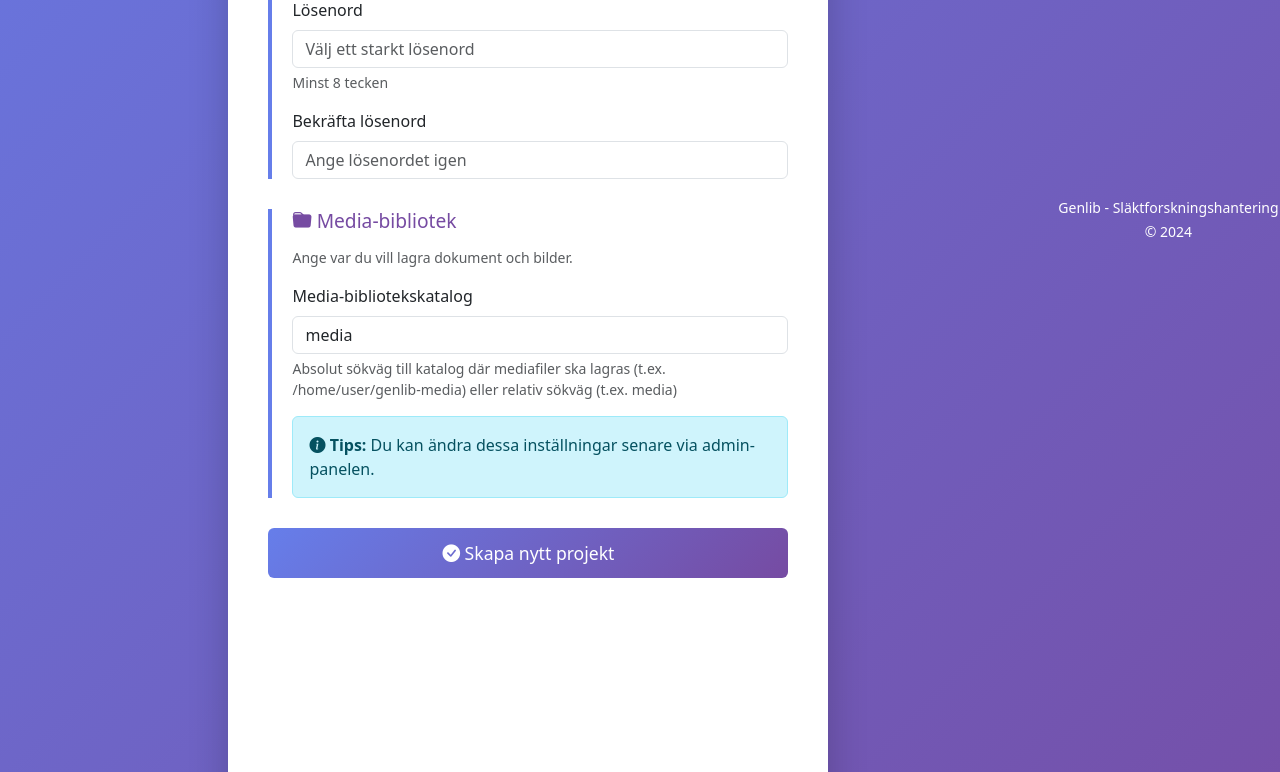
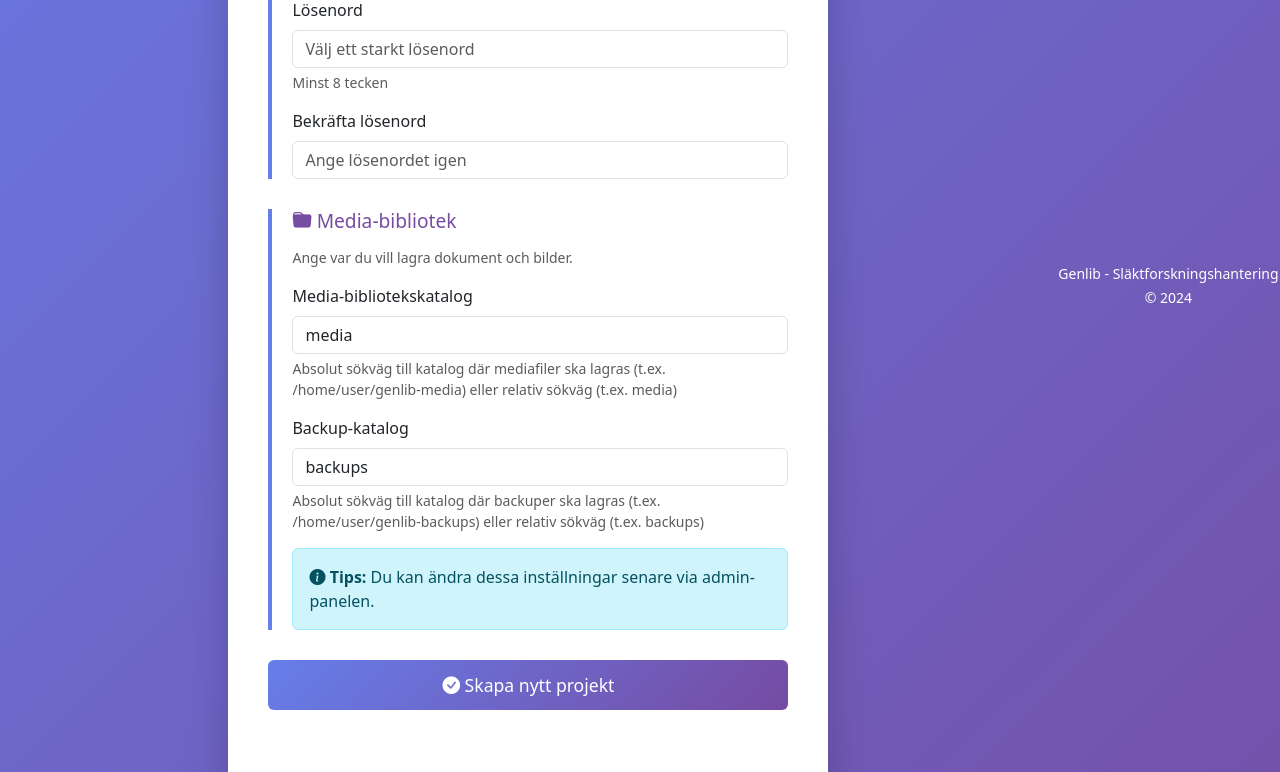
Before and after one commit to carleson/Genlib, a Django app: page /setup/ in a window 1280 px wide. Shown: the part 637-1409 px from the top of the page. Run offline with Django 5.2, Linux system fonts and the light colour scheme; data comes from the database, SQL or seed files in the repository.

Commit message:
Built in backup/restore functionality.

```diff
--- a/config/settings.py
+++ b/config/settings.py
@@ -53,7 +53,6 @@ MIDDLEWARE = [
     "django.contrib.auth.middleware.AuthenticationMiddleware",
     "django.contrib.messages.middleware.MessageMiddleware",
     "django.middleware.clickjacking.XFrameOptionsMiddleware",
-    "core.middleware.SetupCheckMiddleware",
 ]
 
 ROOT_URLCONF = "config.urls"
--- a/core/forms.py
+++ b/core/forms.py
@@ -74,6 +74,19 @@ class InitialSetupForm(forms.Form):
         widget=forms.TextInput(attrs={
             'class': 'form-control',
             'placeholder': '/absolut/sökväg/till/media eller media'
+        })
+    )
+
+    # Backup-katalog
+    backup_directory_path = forms.CharField(
+        max_length=500,
+        label="Backup-katalog",
+        help_text="Absolut sökväg till katalog där backuper ska lagras (t.ex. /home/user/genlib-backups) eller relativ sökväg (t.ex. backups)",
+        initial="backups",
+        required=False,
+        widget=forms.TextInput(attrs={
+            'class': 'form-control',
+            'placeholder': '/absolut/sökväg/till/backups eller backups'
         })
     )
 
--- a/core/models.py
+++ b/core/models.py
@@ -16,6 +16,12 @@ class SystemConfig(models.Model):
         default='media',
         verbose_name="Dokumentkatalog namn",
         help_text="Namnet på katalogen (används i URL)"
+    )
+    backup_directory_path = models.CharField(
+        max_length=500,
+        default='backups',
+        verbose_name="Backup-katalog sökväg",
+        help_text="Absolut sökväg (t.ex. /home/user/genlib-backups) eller relativ (t.ex. backups)"
     )
 
     class Meta:
@@ -44,6 +50,15 @@ class SystemConfig(models.Model):
         """Returnera absolut sökväg till media root"""
         from django.conf import settings
         path = Path(self.media_directory_path)
+        if path.is_absolute():
+            return path
+        else:
+            return settings.BASE_DIR / path
+
+    def get_backup_root(self):
+        """Returnera absolut sökväg till backup root"""
+        from django.conf import settings
+        path = Path(self.backup_directory_path)
         if path.is_absolute():
             return path
         else:
--- a/core/urls.py
+++ b/core/urls.py
@@ -1,9 +1,22 @@
 from django.urls import path
-from .views import dashboard, initial_setup
+from .views import (
+    dashboard,
+    initial_setup,
+    backup_list,
+    create_backup,
+    download_backup,
+    delete_backup,
+    restore_backup,
+)
 
 app_name = 'core'
 
 urlpatterns = [
     path('', dashboard, name='dashboard'),
     path('setup/', initial_setup, name='initial_setup'),
+    path('backup/', backup_list, name='backup_list'),
+    path('backup/create/', create_backup, name='create_backup'),
+    path('backup/download/<str:filename>/', download_backup, name='download_backup'),
+    path('backup/delete/<str:filename>/', delete_backup, name='delete_backup'),
+    path('backup/restore/', restore_backup, name='restore_backup'),
 ]
--- a/core/views.py
+++ b/core/views.py
@@ -5,10 +5,14 @@ from django.contrib.auth import login
 from django.db.models import Count, Sum
 from django.utils import timezone
 from django.contrib import messages
+from django.http import FileResponse, HttpResponse
 from persons.models import Person
 from documents.models import Document
 from .models import SetupStatus, SystemConfig
 from .forms import InitialSetupForm
+from pathlib import Path
+from datetime import datetime
+import os
 
 
 @login_required
@@ -80,9 +84,10 @@ def initial_setup(request):
                         password=form.cleaned_data['password']
                     )
 
-                    # Konfigurera media-katalog
+                    # Konfigurera media-katalog och backup-katalog
                     config = SystemConfig.load()
                     config.media_directory_path = form.cleaned_data['media_directory_path']
+                    config.backup_directory_path = form.cleaned_data.get('backup_directory_path', 'backups')
                     config.save()
 
                     # Markera setup som klar
@@ -188,3 +193,138 @@ def initial_setup(request):
     }
 
     return render(request, 'core/initial_setup.html', context)
+
+
+@login_required
+def backup_list(request):
+    """Visa lista över backuper och skapa ny backup"""
+    from .utils import get_backup_root
+
+    backup_root = Path(get_backup_root())
+    backup_root.mkdir(parents=True, exist_ok=True)
+
+    # Hämta alla backup-filer
+    backups = []
+    if backup_root.exists():
+        for backup_file in sorted(backup_root.glob('genlib_backup_*.zip'), reverse=True):
+            backups.append({
+                'name': backup_file.name,
+                'path': backup_file,
+                'size': backup_file.stat().st_size,
+                'size_display': format_file_size(backup_file.stat().st_size),
+                'created': datetime.fromtimestamp(backup_file.stat().st_mtime),
+            })
+
+    context = {
+        'backups': backups,
+        'backup_directory': str(backup_root),
+    }
+
+    return render(request, 'core/backup_list.html', context)
+
+
+@login_required
+def create_backup(request):
+    """Skapa en ny backup"""
+    from django.core.management import call_command
+    from io import StringIO
+    from .utils import get_backup_root
+
+    if request.method == 'POST':
+        try:
+            backup_root = Path(get_backup_root())
+            backup_root.mkdir(parents=True, exist_ok=True)
+
+            # Kör backup-kommandot
+            out = StringIO()
+            call_command('backup', output_dir=str(backup_root), stdout=out)
+
+            messages.success(request, 'Backup skapad framgångsrikt!')
+            return redirect('core:backup_list')
+
+        except Exception as e:
+            messages.error(request, f'Fel vid skapande av backup: {e}')
+            return redirect('core:backup_list')
+
+    return redirect('core:backup_list')
+
+
+@login_required
+def download_backup(request, filename):
+    """Ladda ner en backup-fil"""
+    from .utils import get_backup_root
+
+    backup_root = Path(get_backup_root())
+    backup_file = backup_root / filename
+
+    # Säkerhetskontroll: verifiera att filen finns och är inom backup-katalogen
+    if not backup_file.exists() or not backup_file.is_relative_to(backup_root):
+        messages.error(request, 'Backup-filen hittades inte')
+        return redirect('core:backup_list')
+
+    # Returnera filen som nedladdning
+    response = FileResponse(open(backup_file, 'rb'), as_attachment=True)
+    response['Content-Disposition'] = f'attachment; filename="{filename}"'
+    return response
+
+
+@login_required
+def delete_backup(request, filename):
+    """Ta bort en backup-fil"""
+    from .utils import get_backup_root
+
+    if request.method == 'POST':
+        backup_root = Path(get_backup_root())
+        backup_file = backup_root / filename
+
+        # Säkerhetskontroll
+        if backup_file.exists() and backup_file.is_relative_to(backup_root):
+            try:
+                backup_file.unlink()
+                messages.success(request, f'Backup {filename} har tagits bort')
+            except Exception as e:
+                messages.error(request, f'Kunde inte ta bort backup: {e}')
+        else:
+            messages.error(request, 'Backup-filen hittades inte')
+
+    return redirect('core:backup_list')
+
+
+@login_required
+def restore_backup(request):
+    """Återställ från en backup"""
+    from django.core.management import call_command
+    from io import StringIO
+    from .utils import get_backup_root
+
+    if request.method == 'POST':
+        filename = request.POST.get('filename')
+
+        if not filename:
+            messages.error(request, 'Ingen backup-fil vald')
+            return redirect('core:backup_list')
+
+        backup_root = Path(get_backup_root())
+        backup_file = backup_root / filename
+
+        # Säkerhetskontroll
+        if not backup_file.exists() or not backup_file.is_relative_to(backup_root):
+            messages.error(request, 'Backup-filen hittades inte')
+            return redirect('core:backup_list')
+
+        try:
+            # Kör restore-kommandot
+            out = StringIO()
+            call_command('restore', str(backup_file), '--no-confirm', stdout=out)
+
+            messages.success(
+                request,
+                'Backup återställd framgångsrikt! Starta om servern för att ladda nya data.'
+            )
+            return redirect('core:backup_list')
+
+        except Exception as e:
+            messages.error(request, f'Fel vid återställning av backup: {e}')
+            return redirect('core:backup_list')
+
+    return redirect('core:backup_list')
--- a/templates/core/initial_setup.html
+++ b/templates/core/initial_setup.html
@@ -207,6 +207,19 @@
                                     <div class="form-text">{{ form.media_directory_path.help_text }}</div>
                                 </div>
 
+                                <div class="mb-3">
+                                    <label for="{{ form.backup_directory_path.id_for_label }}" class="form-label">
+                                        {{ form.backup_directory_path.label }}
+                                    </label>
+                                    {{ form.backup_directory_path }}
+                                    {% if form.backup_directory_path.errors %}
+                                        <div class="invalid-feedback d-block">
+                                            {{ form.backup_directory_path.errors.0 }}
+                                        </div>
+                                    {% endif %}
+                                    <div class="form-text">{{ form.backup_directory_path.help_text }}</div>
+                                </div>
+
                                 <div class="alert alert-info">
                                     <i class="bi bi-info-circle-fill"></i>
                                     <strong>Tips:</strong> Du kan ändra dessa inställningar senare via admin-panelen.
```
Also changed, not shown: core/admin.py (+10 -0 lines), core/utils.py (+15 -0 lines), templates/base.html (+13 -0 lines), templates/core/backup_list.html (added, +179 -0 lines), README.md, core/migrations/0004_systemconfig_backup_directory_path.py (added).
